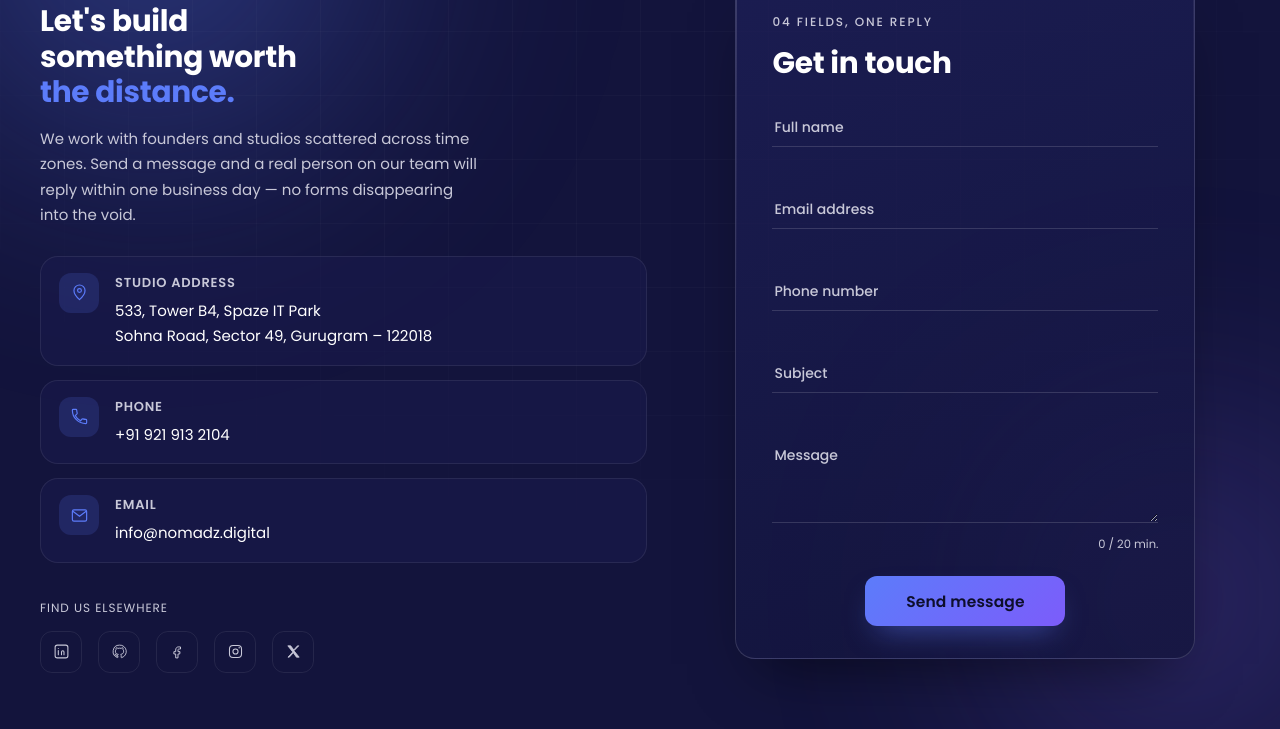
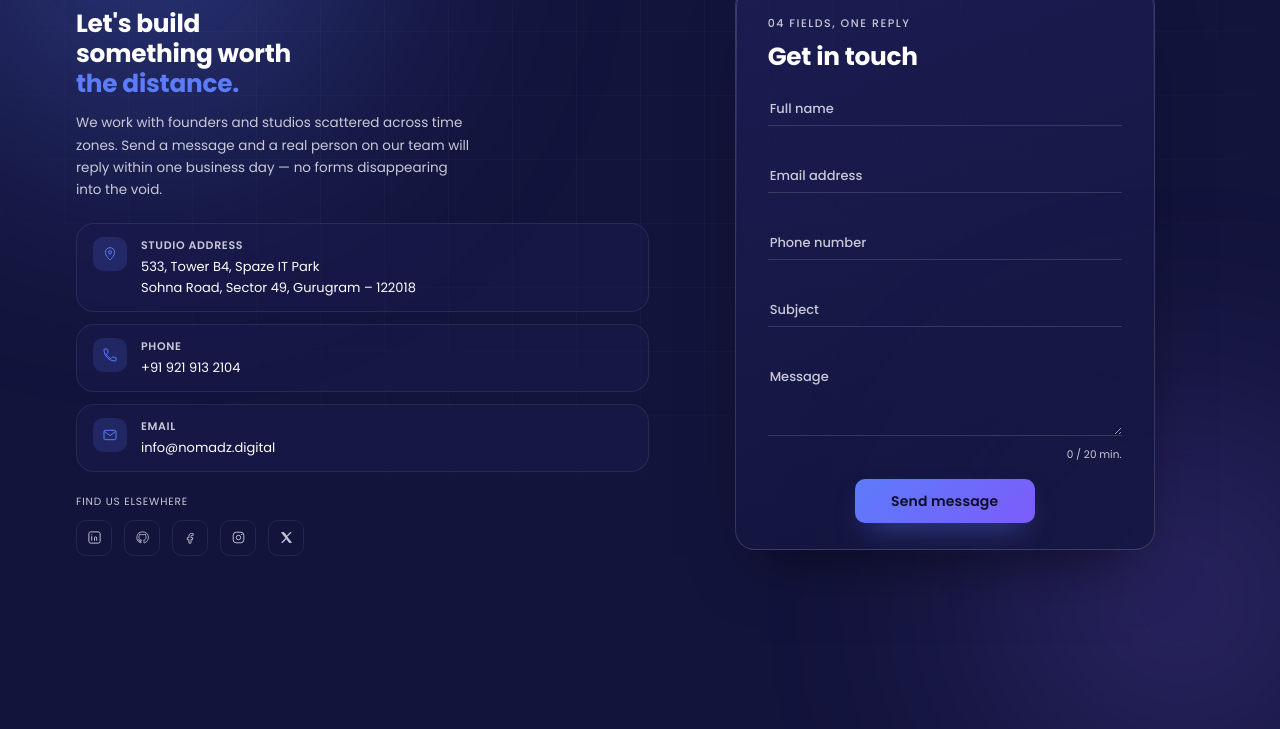
Before and after one commit to sam-1st/contact-form, a plain HTML site: page index.html in a window 1280 px wide. Shown: the part 161-890 px from the top of the page. After the commit the page ends 800 px from the top, so only its background shows below. Drawn offline with nearby package versions, Linux system fonts and the light colour scheme.

Commit message:
Update style.css

```diff
--- a/css/style.css
+++ b/css/style.css
@@ -35,6 +35,8 @@ html { scroll-behavior: smooth; }
 body {
   margin: 0;
   min-height: 100vh;
+  display: flex;
+  align-items: center;
   background: var(--bg);
   color: var(--text);
   font-family: var(--font-body);
@@ -104,9 +106,10 @@ textarea:focus-visible {
 .page {
   position: relative;
   z-index: 1;
-  max-width: 1280px;
+  width: 100%;
+  max-width: 1200px;
   margin: 0 auto;
-  padding: 24px 40px 56px;
+  padding: 20px 36px 36px;
 }
 
 /* ==========================================================================
@@ -116,7 +119,7 @@ textarea:focus-visible {
   display: flex;
   align-items: center;
   justify-content: space-between;
-  padding: 12px 4px 56px;
+  padding: 8px 4px 32px;
   opacity: 0;
   animation: fadeSlideDown 0.7s var(--ease) forwards;
 }
@@ -191,7 +194,7 @@ textarea:focus-visible {
 .contact {
   display: grid;
   grid-template-columns: 1.05fr 0.95fr;
-  gap: 44px;
+  gap: 36px;
   align-items: center;
 }
 
@@ -221,17 +224,17 @@ textarea:focus-visible {
    5. LEFT PANEL — INFO
    ========================================================================== */
 .eyebrow {
-  font-size: 13px;
+  font-size: 11px;
   font-weight: 500;
-  letter-spacing: 0.22em;
+  letter-spacing: 0.2em;
   text-transform: uppercase;
   color: var(--accent);
-  margin-bottom: 18px;
+  margin-bottom: 12px;
 }
 
 .contact__title {
   font-family: var(--font-display);
-  font-size: clamp(1.85rem, 2.1vw, 2.15rem); /* ~30–34px */
+  font-size: clamp(1.55rem, 1.9vw, 1.9rem); /* ~25–30px, compact */
   font-weight: 700;
   line-height: 1.2;
   letter-spacing: -0.01em;
@@ -240,26 +243,26 @@ textarea:focus-visible {
 .contact__title span { color: var(--accent); }
 
 .contact__lede {
-  margin-top: 16px;
-  max-width: 440px;
-  font-size: 15px;
-  line-height: 1.7;
+  margin-top: 14px;
+  max-width: 400px;
+  font-size: 13.5px;
+  line-height: 1.65;
   color: var(--text-secondary);
   font-weight: 400;
 }
 
 .info-cards {
-  margin-top: 28px;
+  margin-top: 22px;
   display: flex;
   flex-direction: column;
-  gap: 14px;
+  gap: 12px;
 }
 
 .info-card {
   display: flex;
   align-items: flex-start;
-  gap: 16px;
-  padding: 16px 18px;
+  gap: 14px;
+  padding: 13px 16px;
   background: rgba(26, 27, 79, 0.5);
   border: 1px solid var(--border);
   border-radius: var(--radius-md);
@@ -281,53 +284,53 @@ textarea:focus-visible {
   flex-shrink: 0;
   display: grid;
   place-items: center;
-  width: 40px; height: 40px;
-  border-radius: 12px;
+  width: 34px; height: 34px;
+  border-radius: 10px;
   background: var(--accent-soft);
   color: var(--accent);
 }
-.info-card__icon svg { width: 19px; height: 19px; }
+.info-card__icon svg { width: 16px; height: 16px; }
 
 .info-card__label {
-  font-size: 13px;
+  font-size: 11px;
   font-weight: 600;
   letter-spacing: 0.06em;
   text-transform: uppercase;
   color: var(--text-secondary);
-  margin-bottom: 5px;
+  margin-bottom: 3px;
 }
 .info-card__value {
-  font-size: 15px;
+  font-size: 13px;
   font-weight: 400;
-  line-height: 1.7;
+  line-height: 1.55;
   color: var(--text);
 }
 
 .socials {
-  margin-top: 36px;
+  margin-top: 22px;
   animation-delay: 0.8s;
 }
 .socials__label {
-  font-size: 12px;
+  font-size: 10.5px;
   color: var(--text-secondary);
   letter-spacing: 0.08em;
   text-transform: uppercase;
-  margin-bottom: 14px;
+  margin-bottom: 10px;
 }
 .socials__row {
   display: flex;
-  gap: 16px;
+  gap: 12px;
 }
 .social {
   display: grid;
   place-items: center;
-  width: 42px; height: 42px;
-  border-radius: 12px;
+  width: 36px; height: 36px;
+  border-radius: 10px;
   border: 1px solid var(--border);
   color: var(--text-secondary);
   transition: transform 0.3s var(--ease), color 0.3s var(--ease), border-color 0.3s var(--ease), background 0.3s var(--ease);
 }
-.social svg { width: 17px; height: 17px; }
+.social svg { width: 15px; height: 15px; }
 .social:hover {
   color: var(--bg);
   background: var(--accent);
@@ -350,12 +353,12 @@ textarea:focus-visible {
 .form {
   position: relative;
   width: 100%;
-  max-width: 460px;
+  max-width: 420px;
   margin: 0 auto;
   background: linear-gradient(160deg, rgba(30, 31, 88, 0.75), rgba(19, 20, 60, 0.75));
   border: 1px solid var(--border-strong);
   border-radius: 20px;
-  padding: 34px 36px 32px;
+  padding: 28px 32px 26px;
   backdrop-filter: blur(24px);
   -webkit-backdrop-filter: blur(24px);
   box-shadow: var(--shadow-card);
@@ -374,24 +377,24 @@ textarea:focus-visible {
 }
 
 .form__eyebrow {
-  font-size: 12px;
+  font-size: 11px;
   font-weight: 500;
-  letter-spacing: 0.16em;
+  letter-spacing: 0.14em;
   text-transform: uppercase;
   color: var(--text-secondary);
-  margin-bottom: 10px;
+  margin-bottom: 6px;
 }
 .form__title {
   font-family: var(--font-display);
-  font-size: clamp(1.85rem, 2.1vw, 2.15rem); /* matches reduced heading scale */
+  font-size: 1.55rem; /* ~25px, compact */
   font-weight: 700;
-  margin-bottom: 20px;
+  margin-bottom: 16px;
   letter-spacing: -0.01em;
 }
 
 .field {
   position: relative;
-  margin-bottom: 18px;
+  margin-bottom: 14px;
 }
 .field__input {
   width: 100%;
@@ -400,23 +403,23 @@ textarea:focus-visible {
   border-bottom: 1px solid var(--border-strong);
   color: var(--text);
   font-family: inherit;
-  font-size: 15px;
+  font-size: 13.5px;
   font-weight: 400;
-  padding: 8px 2px 10px;
+  padding: 6px 2px 8px;
   transition: border-color 0.3s var(--ease);
 }
 .field__input--textarea {
   resize: vertical;
-  min-height: 44px;
-  padding-top: 10px;
+  min-height: 36px;
+  padding-top: 8px;
 }
 .field__input::placeholder { color: transparent; }
 
 .field__label {
   position: absolute;
   left: 2px;
-  top: 12px;
-  font-size: 14px;
+  top: 8px;
+  font-size: 13px;
   font-weight: 500;
   color: var(--text-secondary);
   pointer-events: none;
@@ -442,8 +445,8 @@ textarea:focus-visible {
 }
 .field__input:focus ~ .field__label,
 .field__input:not(:placeholder-shown) ~ .field__label {
-  top: -14px;
-  font-size: 12px;
+  top: -11px;
+  font-size: 11px;
   color: var(--accent);
 }
 
@@ -452,10 +455,10 @@ textarea:focus-visible {
 .field--invalid .field__label { color: var(--danger); }
 
 .field__error {
-  min-height: 16px;
-  font-size: 12px;
+  min-height: 14px;
+  font-size: 11px;
   color: var(--danger);
-  margin-top: 6px;
+  margin-top: 4px;
   opacity: 0;
   transform: translateY(-4px);
   transition: opacity 0.25s var(--ease), transform 0.25s var(--ease);
@@ -466,10 +469,10 @@ textarea:focus-visible {
   display: flex;
   justify-content: space-between;
   align-items: flex-start;
-  margin-top: 6px;
+  margin-top: 4px;
 }
 .field__count {
-  font-size: 11.5px;
+  font-size: 10.5px;
   color: var(--text-secondary);
   white-space: nowrap;
   margin-left: auto;
@@ -482,18 +485,18 @@ textarea:focus-visible {
   display: flex;
   align-items: center;
   justify-content: center;
-  gap: 10px;
-  width: 200px;
+  gap: 8px;
+  width: 180px;
   max-width: 100%;
-  height: 50px;
-  margin: 16px auto 0;
-  padding: 0 24px;
+  height: 44px;
+  margin: 10px auto 0;
+  padding: 0 20px;
   border: none;
-  border-radius: 12px;
+  border-radius: 10px;
   background: linear-gradient(135deg, var(--accent), #7C5CFA);
   color: #0D0E2B;
   font-family: inherit;
-  font-size: 15.5px;
+  font-size: 14px;
   font-weight: 600;
   letter-spacing: 0.01em;
   cursor: pointer;
```
